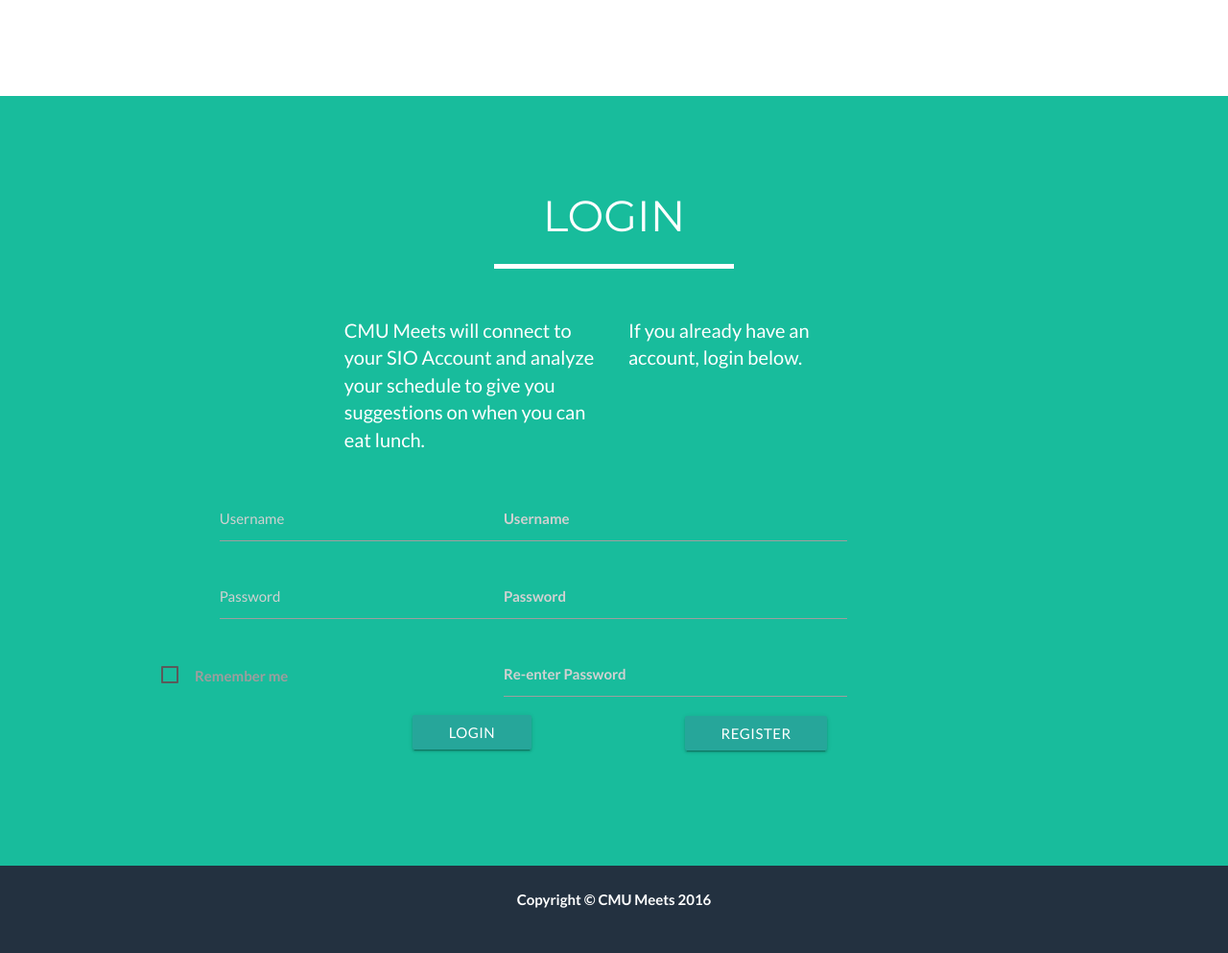
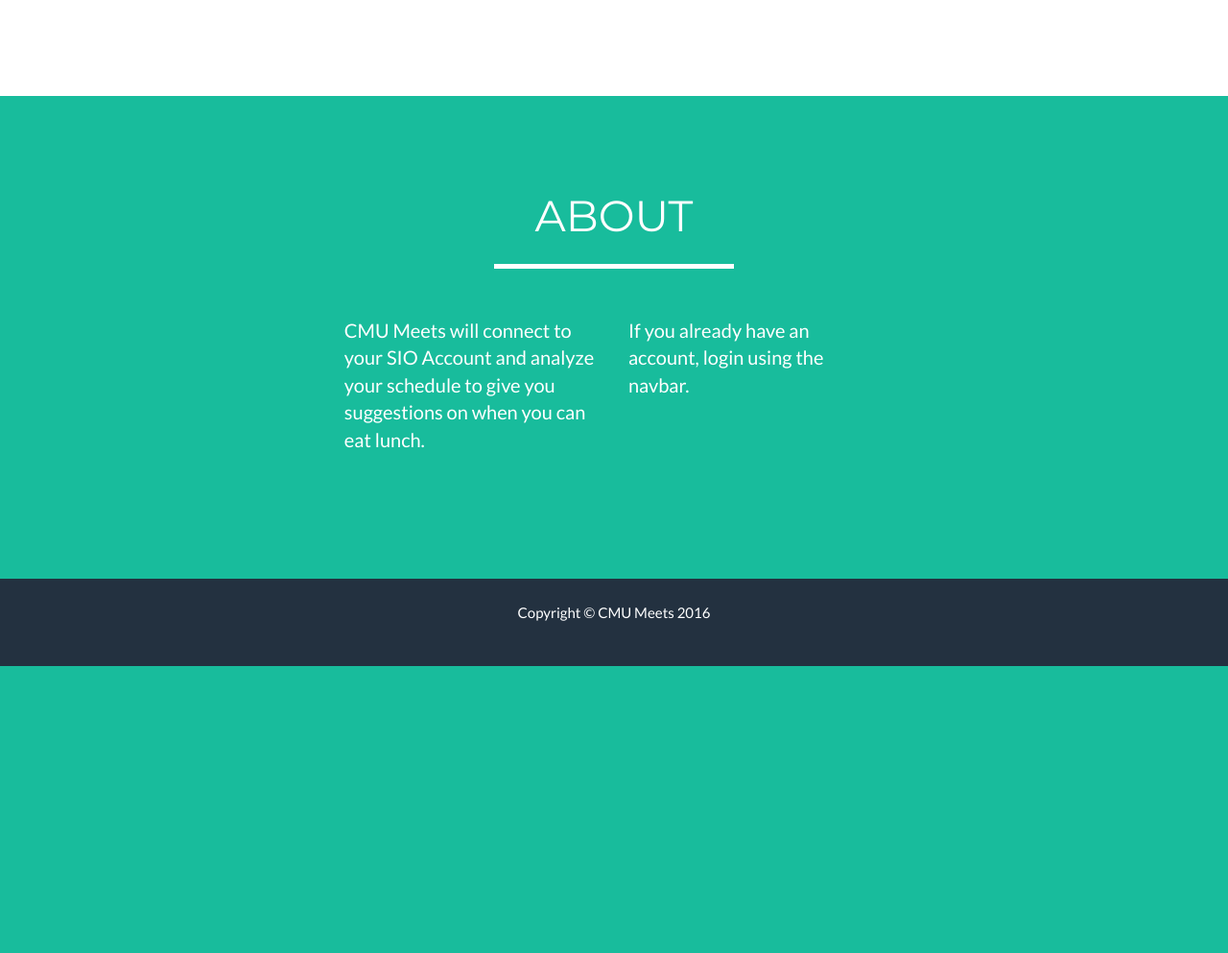
Before and after one commit to ilanbiala/tartanhacks-2015, a Flask app: page / in a window 1280 px wide. Shown: the part 1548-2541 px from the top of the page at 96% size. After the commit the page ends 2242 px from the top, so only its background shows below. Run offline with Flask 2, Linux system fonts and the light colour scheme; some libraries are stand-ins or nearby versions.

Commit message:
small changes

```diff
--- a/static/css/home.css
+++ b/static/css/home.css
@@ -482,6 +482,8 @@ footer .footer-below {
     padding:0px !important;
 }
 .input-field{
-    left:-70% !important;
-    width: 160% !important;
+    left: -75% !important;
 }
+.input-field .prefix ~ input, .input-field .prefix ~ textarea {
+    width: 200% !important;
+}
--- a/templates/index.html
+++ b/templates/index.html
@@ -58,10 +58,22 @@
                         <a href="#portfolio">Demo</a>
                     </li>
                     <li class="page-scroll">
+                        <a href="#about">About</a>
+                    </li>
+                    <li class="page-scroll">
                         <a href="#loginModal" class="portfolio-link" data-toggle="modal">
                         <div class="caption">
                             <div class="caption-content">
                                 Login
+                            </div>
+                        </div>
+                    </a>
+                    </li>
+                    <li class="page-scroll">
+                        <a href="#registerModal" class="portfolio-link" data-toggle="modal">
+                        <div class="caption">
+                            <div class="caption-content">
+                                Register
                             </div>
                         </div>
                     </a>
@@ -168,7 +180,7 @@
         <div class="container">
             <div class="row">
                 <div class="col-lg-12 text-center">
-                    <h2>Login</h2>
+                    <h2>About</h2>
                     <hr class="star-light">
                 </div>
             </div>
@@ -177,65 +189,10 @@
                     <p>CMU Meets will connect to your SIO Account and analyze your schedule to give you suggestions on when you can eat lunch.</p>
                 </div>
                 <div class="col-lg-4">
-                    <p>If you already have an account, login below.</p>
+                    <p>If you already have an account, login using the navbar.</p>
                 </div>
             </div>
 
-            <div class="row">
-				<div class="col-lg-4 col-lg-offset-2 input-panel">
-					<form action="/calendar" method="post">
-
-						<div class = "input-field col s12">
-			            	<i class="mdi-social-person-outline medium prefix"></i>
-							<input type="text" required="" id="username" name="username" placeholder="Username"/>
-						</div>
-						<div class = "input-field col s12">
-				            <i class="mdi-action-lock-outline medium prefix"></i>
-							<input type="password" placeholder="Password" required="" id="password" name="password"/>
-						</div>
-						<div class="row">
-						  <div class="input-field col s12 m12 l12  login-text">
-						      <input type="checkbox" id="remember-me" />
-						      <label for="remember-me">Remember me</label>
-						  </div>
-						</div>
-						<div class="text-center" style="padding-top: 15px">
-							<button class="btn waves-effect waves-light" type="submit" name="action">Login
-							<i class="mdi-content-send right"></i>
-							</button>
-							<b id="d" /> <br>
-						</div>
-
-					</form>
-				</div>
-
-            	<div class="col-lg-4 input-panel">
-					<form action="/" method="post">
-
-						<div class = "input-field col s12">
-			            	<i class="mdi-social-person-outline medium prefix"></i>
-							<input type="text" required="" id="username" name="username" placeholder="Username"/>
-						</div>
-						<div class = "input-field col s12">
-				            <i class="mdi-action-lock-outline medium prefix"></i>
-							<input type="password" placeholder="Password" required="" id="password" name="password"/>
-						</div>
-						<div class = "input-field col s12">
-				            <i class="mdi-action-lock-outline medium prefix"></i>
-							<input type="password" placeholder="Re-enter Password" required="" id="password" name="password_re"/>
-						</div>
-						<div class="text-center">
-							<button class="btn waves-effect waves-light" type="submit" name="action">Register
-							<i class="mdi-content-send right"></i>
-							</button>
-							<b id="d" /> <br>
-						</div>
-
-					</form>
-				</div>
-
-
-            </div>
         </div>
     </section>
 
@@ -507,14 +464,50 @@
                                     <i class="mdi-action-lock-outline medium prefix"></i>
                                     <input type="password" placeholder="Password" required="" id="password" name="password"/>
                                 </div>
-                                <div class="row">
-                                  <div class="input-field s12 m12 l12  login-text">
-                                      <input type="checkbox" id="remember-me" />
-                                      <label for="remember-me">Remember me</label>
-                                  </div>
-                                </div>
                                 <div class="text-center" style="padding-top: 15px; padding-left: 10px;">
                                     <button class="btn waves-effect waves-light" type="submit" name="action">Login
+                                    <i class="mdi-content-send right"></i>
+                                    </button>
+                                    <b id="d" /> <br>
+                                </div>
+
+                            </form>
+                        </div>
+                    </div>
+                </div>
+            </div>
+        </div>
+    </div>
+
+    <div class="portfolio-modal modal fade" id="registerModal" tabindex="-1" role="dialog" aria-hidden="true">
+        <div class="modal-content">
+            <div class="close-modal" data-dismiss="modal">
+                <div class="lr">
+                    <div class="rl">
+                    </div>
+                </div>
+            </div>
+            <div class="container">
+                <div class="row">
+                    <div class="col-lg-8 col-lg-offset-2">
+                        <div class="modal-body">
+                            <form action="/" method="post">
+
+                                <h2>Register</h2>
+                                <div class = "input-field col s12">
+                                    <i class="mdi-social-person-outline medium prefix"></i>
+                                    <input type="text" required="" id="username" name="username" placeholder="Username"/>
+                                </div>
+                                <div class = "input-field col s12">
+                                    <i class="mdi-action-lock-outline medium prefix"></i>
+                                    <input type="password" placeholder="Password" required="" id="password" name="password"/>
+                                </div>
+                                <div class = "input-field col s12">
+                                    <i class="mdi-action-lock-outline medium prefix"></i>
+                                    <input type="password" placeholder="Re-enter Password" required="" id="password" name="password_re"/>
+                                </div>
+                                <div class="text-center">
+                                    <button class="btn waves-effect waves-light" type="submit" name="action">Register
                                     <i class="mdi-content-send right"></i>
                                     </button>
                                     <b id="d" /> <br>
```
